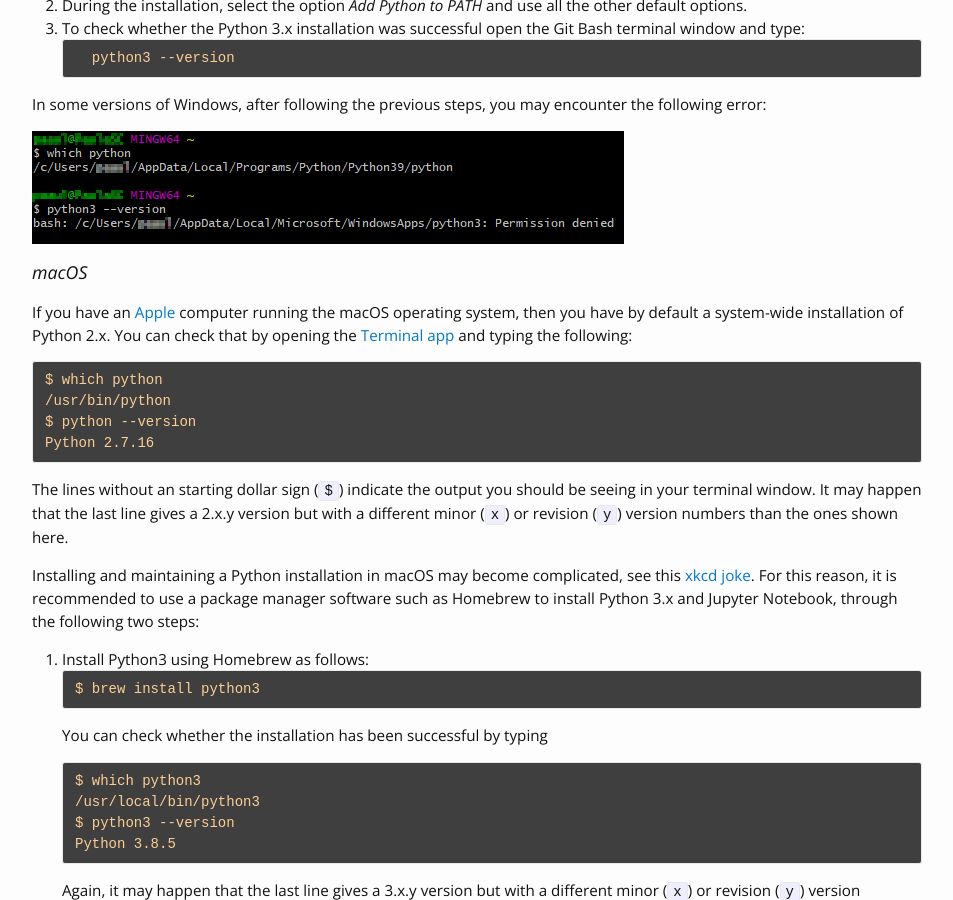
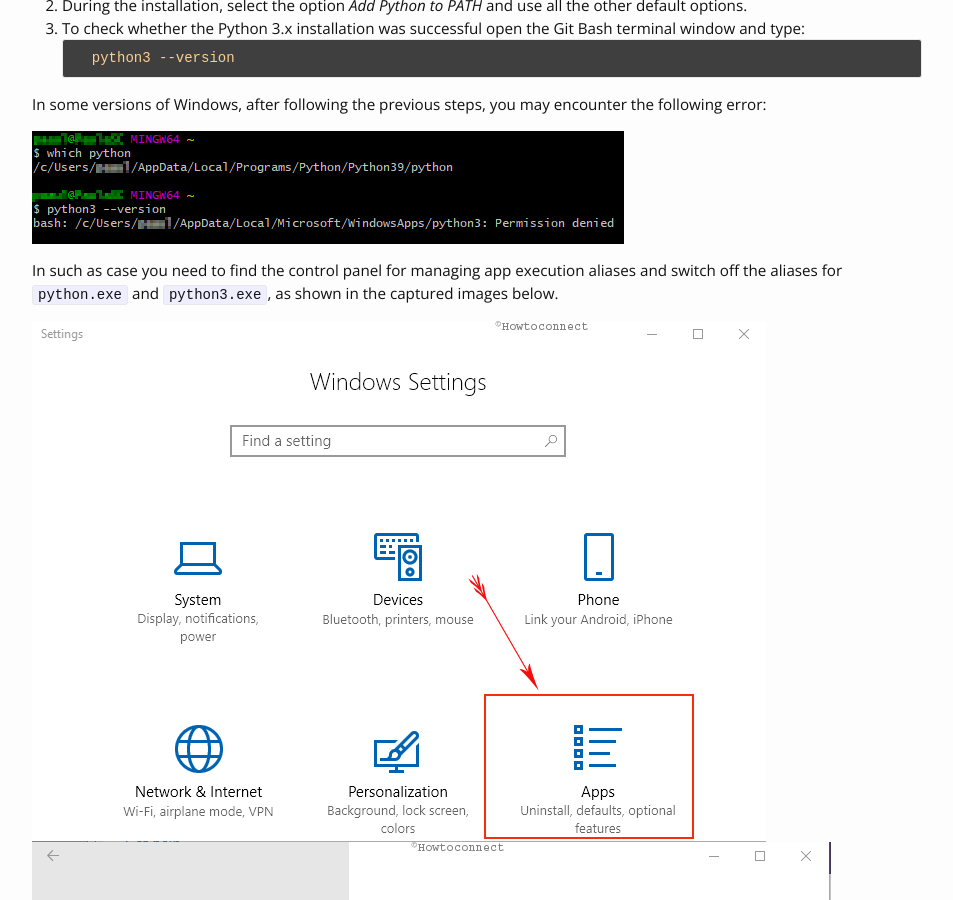
Before and after one commit to funcompbio/funcompbio.github.io, a Jekyll site: the page built from setup.md, in a window 1280 px wide and 900 px high, scrolled down 3775 px. Shown: the whole window, without its empty margins (163-1116 px from the left). Built offline with Jekyll 4.4.1, drawn with Linux system fonts in a browser that asks for light colours; nearby versions of some CDN libraries.

Commit message:
Updated setup instructions.

```diff
--- a/setup.md
+++ b/setup.md
@@ -248,6 +248,14 @@ the following error:
 
 ![pythonpermissiondenied](/_images/python3permissiondenied.png)
 
+In such as case you need to find the control panel for managing app execution aliases
+and switch off the aliases for `python.exe` and `python3.exe`, as shown in the captured
+images below.
+
+![changeexecaliaseswindows1](/_images/ChangeExecAliasesWindows1.png)
+![changeexecaliaseswindows2](/_images/ChangeExecAliasesWindows2.png)
+![changeexecaliaseswindows3](/_images/ChangeExecAliasesWindows3.png)
+
 ### macOS
 
 If you have an [Apple](https://apple.com) computer running the macOS operating
```
